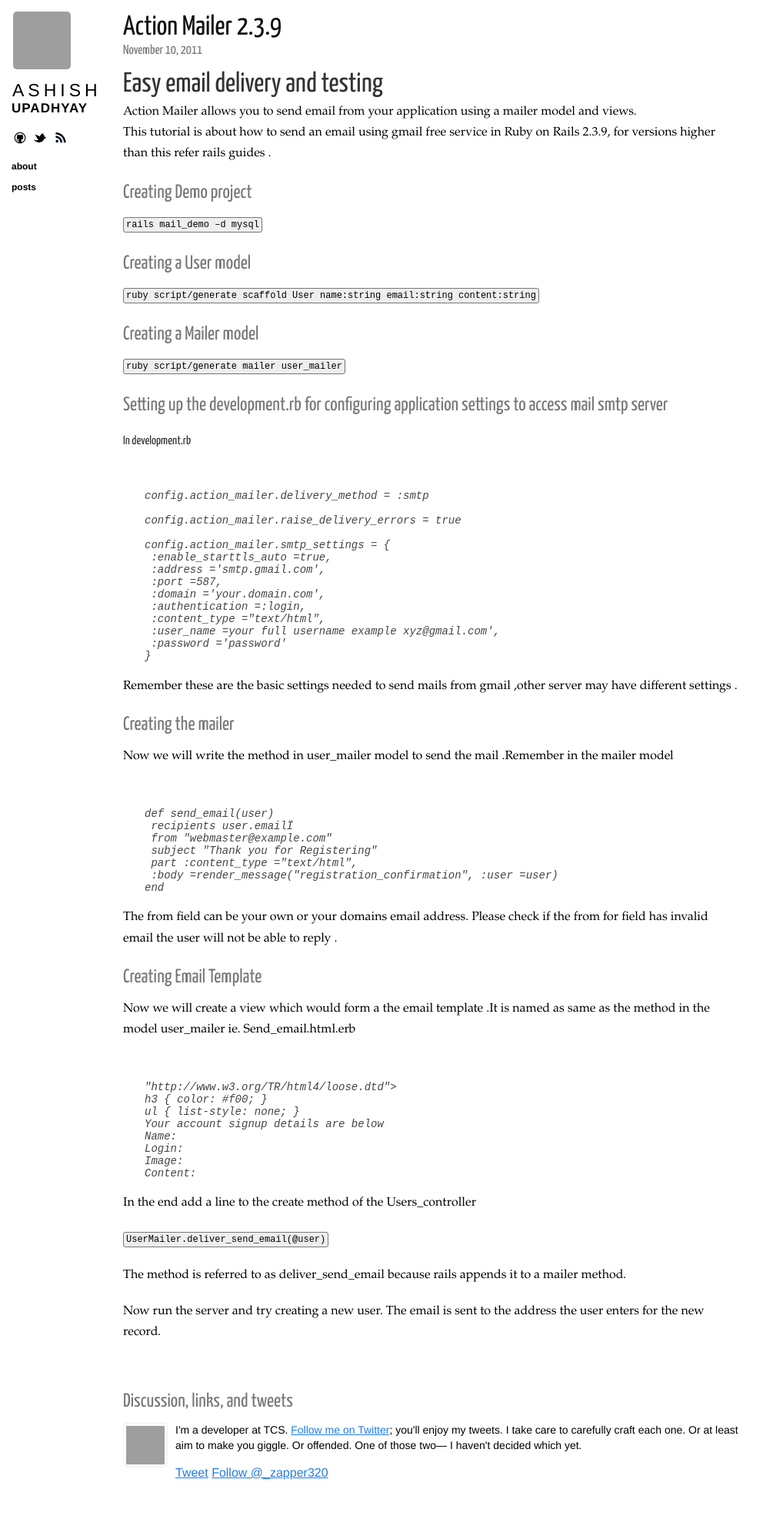
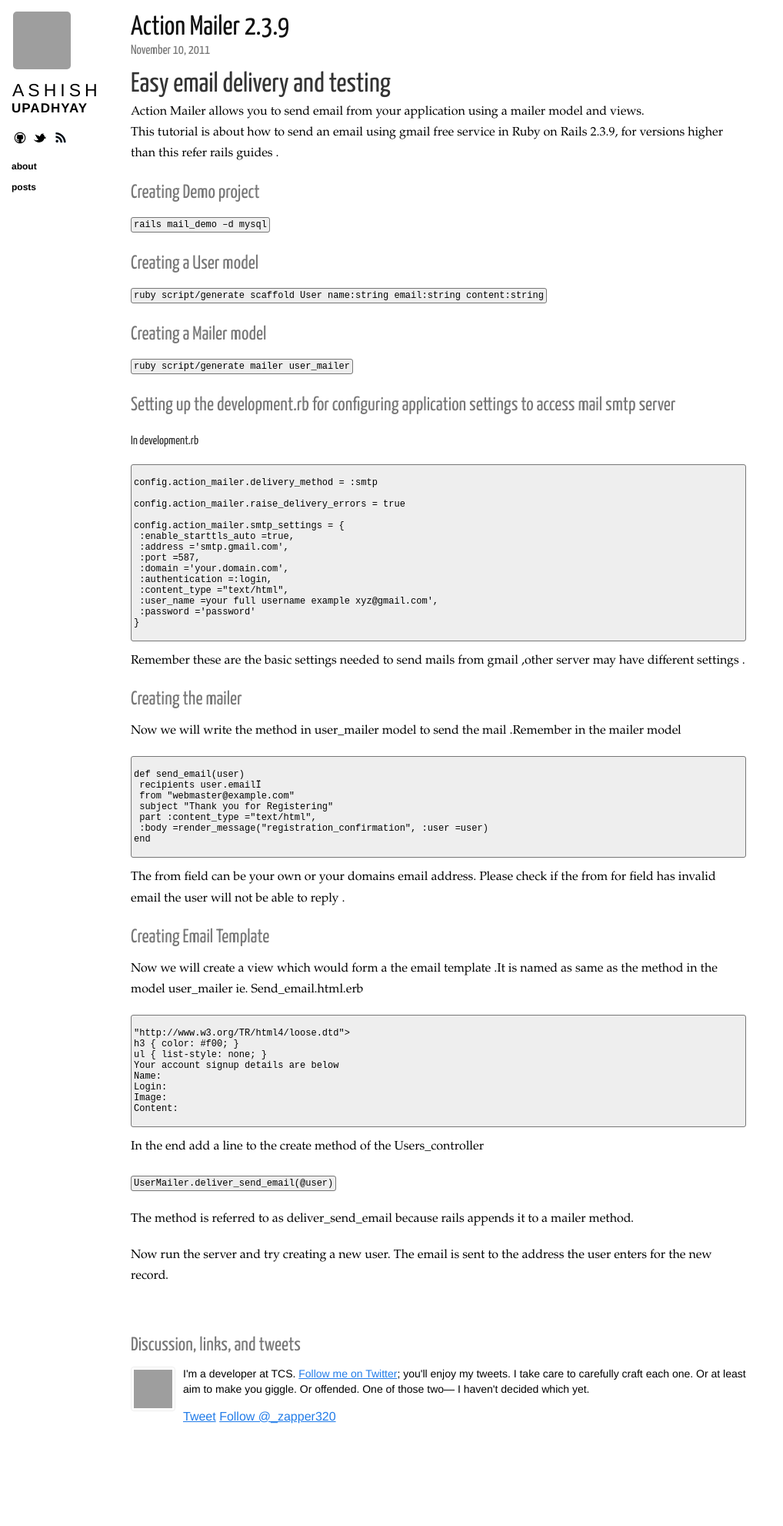
Before and after one commit to upadhyay-ashish/upadhyay-ashish.github.com, a Jekyll site: the page built from _posts/2011-10-11-ActionMailer-2.3.9-Tutorial.markdown, in a window 1280 px wide. Shown: the whole page at 77% size, without its empty margins (0-1018 px from the left). Built offline with Jekyll 4.4.1, drawn with Linux system fonts in a browser that asks for light colours; nearby versions of some CDN libraries; Markdown is read by kramdown in place of the engine named in the settings; comment, search, counter and statistics services are not loaded; after the commit the page ends 1909 px from its top, so only the background shows below that; grey boxes are pictures that could not be loaded.

Commit message:
adding style for the pre code block

```diff
--- a/_posts/2011-10-11-ActionMailer-2.3.9-Tutorial.markdown
+++ b/_posts/2011-10-11-ActionMailer-2.3.9-Tutorial.markdown
@@ -29,7 +29,7 @@ This tutorial is about how to send an email using gmail free service in Ruby on
 
 #### In development.rb
 
-<blockquote><pre><code>
+<pre><code>
 config.action_mailer.delivery_method = :smtp
 
 config.action_mailer.raise_delivery_errors = true
@@ -44,7 +44,8 @@ config.action_mailer.smtp_settings = {
  :user_name =your full username example xyz@gmail.com',
  :password ='password'
 }
-</code></pre></blockquote>
+
+</code></pre>
 
 
 Remember these are the basic settings needed to send mails from gmail ,other server may have different settings .
@@ -53,7 +54,7 @@ Remember these are the basic settings needed to send mails from gmail ,other ser
 
 Now we will write the method in user_mailer model to send the mail .Remember in the mailer model
 
-<blockquote><pre><code>
+<pre><code>
 def send_email(user)
  recipients user.emailÏ
  from "webmaster@example.com"
@@ -61,7 +62,8 @@ def send_email(user)
  part :content_type ="text/html",
  :body =render_message("registration_confirmation", :user =user)
 end
-</code></pre></blockquote>
+
+</code></pre>
 
 The from field can be your own or your domains email address. Please check if the from for field has invalid email the user will not be able to reply .
 
@@ -69,7 +71,7 @@ The from field can be your own or your domains email address. Please check if th
 
 Now we will create a view which would form a the email template .It is named as same as the method in the model user_mailer ie. Send_email.html.erb
 
-<blockquote><pre><code>
+<pre><code>
 "http://www.w3.org/TR/html4/loose.dtd"&gt;
 h3 { color: #f00; }
 ul { list-style: none; }
@@ -78,7 +80,8 @@ Name:
 Login:
 Image:
 Content:
-</code></pre></blockquote>
+
+</code></pre>
 
 In the end add a line to the create method of the Users_controller
 
--- a/_posts/2012-08-10-Capistrano.markdown
+++ b/_posts/2012-08-10-Capistrano.markdown
@@ -22,7 +22,7 @@ ruby-directory\lib\ruby\gems\1.8\gems\capistrano-2.5.18\lib\capistrano\recipes\d
 
 ** after the line 53 (cmd = cmd.split...) **
 add the following lines:
-<blockquote>
+
 <pre>
 <code>
 if cmd =~ /\s\&\&\s/ && cmd =~ /^git\s+clone/
@@ -31,7 +31,7 @@ if cmd =~ /\s\&\&\s/ && cmd =~ /^git\s+clone/
 end
 </code>
 </pre>
-</blockquote>
+
 
 it checks if it's a chained command and the first command is "git clone", and if such it executes it separately. It may not work for all possible cases.
 
--- a/css/base.css
+++ b/css/base.css
@@ -1,7 +1,7 @@
 @charset "UTF-8";
 body {
   font-family: "Palatino Linotype", "Book Antiqua", Palatino, serif;
-  margin: 0;
+  margin: 10px;
   -webkit-font-smoothing: antialiased; }
 
 a {
@@ -106,7 +106,7 @@ a {
     margin-top: 0;
     margin-bottom: 1.2em;
     line-height: 1.7em; }
-    .content p code {
+    .content p code, .content pre {
       font-size: 12px;
       background-color: #eeeeee;
       border: 1px solid #777777;
```
Also changed, not shown: _posts/2011-11-10-Action-Mailer-for-Rails-3.markdown (+6 -13 lines), 5 other files.
